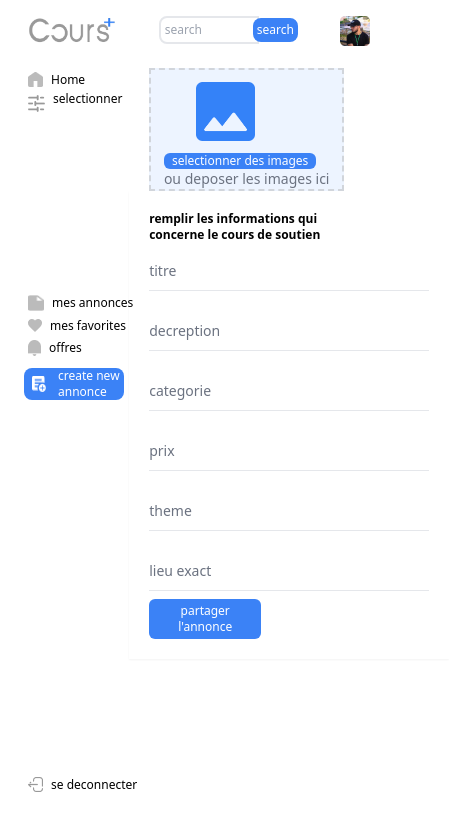
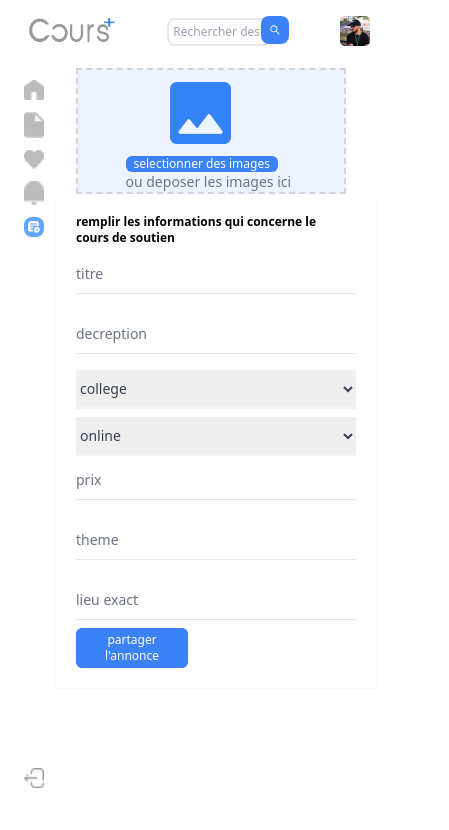
Before and after one commit to sarabentafat/projetGl, a React (Create React App) app in the folder client/: page /addannounce in a window 390 px wide. Shown: the top 830 px of the page, 449 px wide, since content can reach past the window. Built offline with nearby package versions, Linux system fonts and the light colour scheme; what react-google-maps, tw-elements would draw is missing.

Commit message:
Resolved conflicts

```diff
--- a/client/package.json
+++ b/client/package.json
@@ -10,6 +10,7 @@
     "react": "^18.2.0",
     "react-dom": "^18.2.0",
     "react-google-maps": "^9.4.5",
+    "react-icons": "^4.7.1",
     "react-router-dom": "^6.7.0",
     "react-router-hash-link": "^2.4.3",
     "react-scripts": "5.0.1",
--- a/client/src/components/Card.jsx
+++ b/client/src/components/Card.jsx
@@ -3,10 +3,9 @@ import cardPic from '../assets/cardPic.png'
 
 function Card() {
     return (
-        <div className='md:flex w-[80%] ml-10 sm:text-xs  '>
-            <img src={cardPic} alt="module pic" className='md:w-[50%] sm:w-full sm:h-[20%] md:h-[60%]'  />
-
-            <div className=' w-full p-2'>
+        <div className='md:flex  sm:ml-5  sm:text-xs sm:mr-[250px]  '>
+            <img src={cardPic} className='sm:w-[250px] w-full' alt="" />
+            <div className=' sm:w-[240px] w-full '>
                 <div className='flex justify-between'>
                     <div className='font-bold hover:border-b '>Les cours de soutien shez Aziz</div>
                     <div className='text-gray-500'>12-12-2023</div>
@@ -17,7 +16,7 @@ function Card() {
                 </div>
                 <hr className='my-2' />
                 <p class="">
-                    <a class="inline-block    focus:outline-none focus:ring-0  transition duration-150 ease-in-out" data-bs-toggle="collapse" href="#collapseExample2" role="button" aria-expanded="false" aria-controls="collapseExample">
+                    <a class="inline-block focus:outline-none focus:ring-0  transition duration-150 ease-in-out" data-bs-toggle="collapse" href="#collapseExample2" role="button" aria-expanded="false" aria-controls="collapseExample">
                         <div className='font-bold'>
 => details
                         </div>
@@ -30,7 +29,7 @@ function Card() {
                         <div className='flex'>
                             <div className='mr-4'>
                                 <div>categorie</div>
-                        <div>prix</div>
+                                <div>tarif</div>
                                 <div>module</div>
                                 <div>lieu</div>
                             </div>
@@ -70,6 +69,7 @@ function Card() {
 
 
             </div>
+
         </div>
     )
 }
--- a/client/src/components/LeftSideBar.jsx
+++ b/client/src/components/LeftSideBar.jsx
@@ -12,7 +12,8 @@ import Offre from '../pages/Offre'
 
 function LeftSideBar() {
   return (
-    <div className='w-[20%]  md:text-sm sm:text-xs'>
+    <div>
+    <div className='md:w-[20%]  md:text-sm sm:text-xs sm:hidden md:block'>
       <div className='flex sm:w-[200px] '>
         <img src={home} alt="mes favorites" className='p-1 mr-1' />
         <button><Link to="/home"> Home</Link></button>
@@ -111,7 +112,7 @@ function LeftSideBar() {
       <div className='sm:flex bg-blue-500 mt-2 text-white rounded-lg sm:block md:hidden sm:w-[100px] '>
         <img src={addFile} alt="create a new announce " className='p-2' />
         <h1 className='sm:text-xs sm:px-1 '>
-          <Link to='/addannounce'>create new annonce</Link>
+          <Link to='/addannounce'>cree une annonce </Link>
         </h1>
       </div>
       <div className=' flex bottom-12 absolute '>
@@ -123,6 +124,17 @@ function LeftSideBar() {
       {/* <Route path='/offre' component={Offre}></Route> */}
 
 
+
+    </div>
+    <div className='sm:block md:hidden sm:w-[20px]  '>
+      <Link to='/home'><img src={home} className='my-3 w-5' alt="" /></Link>
+      <Link to="/mesannonces"><img src={file} className='my-3  w-5' alt="" /></Link>
+      <Link to="/mesfavorites"><img src={love} className='my-3  w-5' alt="" /></Link>
+      <Link to="/offre"> <img src={notif} className='my-3  w-5'alt="" /></Link>
+      <Link to='/addannounce'><img src={addFile} className='my-3 bg-blue-400 p-1 rounded-lg w-6 ' alt="" /></Link>
+      <Link to='/'><img src={exit} className='my-2 flex bottom-12 absolute  w-5' alt="" /></Link>
+
+    </div>
     </div>
   )
 }
--- a/client/src/components/Nav.jsx
+++ b/client/src/components/Nav.jsx
@@ -4,6 +4,7 @@ import profilePic from '../assets/profilePic.png'
 import addFile from '../assets/addFile.png'
 import blueCircle from '../assets/blueCircle.png'
 import { Link } from 'react-router-dom'
+import {AiOutlineSearch} from 'react-icons/ai'
 
 import logo from '../assets/logo.png'
 
@@ -17,18 +18,18 @@ function Nav() {
         <div className=''>hi!Ouarda</div>
       </div>
       <div className=''>
-        <input className=' border-gray-200 border-2 rounded-lg rounded-r-none p-1 lg:w-[400px] sm:w-[100px]' type="text" placeholder='search ' />
-        <button className=' bg-blue-500 text-white p-1 rounded-lg  ml-[-6px] sm:w-[5%px] '>search</button>
+        <input className=' border-gray-200 border-2 rounded-lg rounded-r-none p-1 lg:w-[400px] sm:w-[100px]' type="text" placeholder='Rechercher des annonces' />
+        <button className=' bg-blue-500 text-white p-2 rounded-lg  ml-[-6px] sm:w-[5%px] '><AiOutlineSearch></AiOutlineSearch></button>
       </div>
 
     <div className='md:flex bg-blue-500 text-white rounded-lg sm:hidden md:block md:text-sm md:w-[20%] md:h-[40px] '>
         <img src={addFile} alt="create a new announce " className='p-2' />
-        <h1 className='lg:p-2'>
-          <Link to='/addannounce'>create new annonce</Link>
+        <h1 className='p-2'>
+          <Link to='/addannounce'>Cree une annonce</Link>
         </h1>
       </div>
       <div>
-        <img src={profilePic} alt="" />
+        <img src={profilePic} alt="userpic" />
       </div>
     </div>
   )
--- a/client/src/pages/AddAnnonce.jsx
+++ b/client/src/pages/AddAnnonce.jsx
@@ -9,16 +9,17 @@ function AddAnnonce() {
             <Nav />
             <div className='flex'>
                 <LeftSideBar />
-                <div className='md:flex w-full sm:ml-14'>
-                    <div className='bg-[var(--primary-color)]  border-2 border-gray-300 border-dashed  md:w-[50%] flex justify-center items-center sm:w-[65%]  '>
+                <div className='md:flex w-full sm:ml-8'>
+                    <div className='bg-[var(--primary-color)]  border-2 border-gray-300 border-dashed  md:w-[50%] flex justify-center items-center sm:w-[90%] '>
                         <div>
-                            <img src={image} alt=" add image " className='p-3 ml-5 sm:w-[50%] ' />
+                            <img src={image} alt=" add image " className='p-3 ml-8 sm:w-[50%] ' />
                             <button className='bg-blue-500 text-white rounded-md px-2 '>selectionner des images </button>
                             <div className='text-gray-500 text-sm '>  ou deposer les images ici</div>
                         </div>
                     </div>
                     <div className=' md:w-[50%] p-5 shadow-sm sm:w-[320px] sm:ml-[-20px] md:ml-[5px] '>
-                        <div className='font-bold mb-10 sm:mb-1 sm:w-[200px]  md:w-[300px]'>remplir les informations qui concerne le cours de soutien </div>
+                        <div className='font-bold mb-10 sm:mb-1 sm:w-[90%]  md:w-[300px]'>remplir les informations qui concerne le cours de soutien
+                        </div>
 
                         <div class="relative h-11 w-full min-w-[200px] mb-4">
                             <input
@@ -40,17 +41,39 @@ function AddAnnonce() {
                             </label>
 
                         </div>
-                        <div class="relative h-11 w-full min-w-[200px] mb-4">
-                            <input
-                                class="text-black peer h-full w-full border-b border-blue-gray-200 bg-transparent pt-4 pb-1.5 font-sans text-sm font-normal text-blue-gray-700 outline outline-0 transition-all placeholder-shown:border-blue-gray-200 focus:borde-blue-500 focus:outline-0 disabled:border-0 disabled:bg-blue-gray-50"
-                                placeholder=" "
-                            />
-                            <label class=" text-gray-500 after:content[' '] pointer-events-none absolute left-0 -top-1.5 flex h-full w-full select-none text-[11px] font-normal leading-tight text-blue-gray-500 transition-all after:absolute after:-bottom-1.5 after:block after:w-full after:scale-x-0 after:border-b-2 after:border-blue-500 after:transition-transform after:duration-300 peer-placeholder-shown:text-sm peer-placeholder-shown:leading-[4.25] peer-placeholder-shown:text-blue-gray-500 peer-focus:text-[11px] peer-focus:leading-tight peer-focus:text-blue-500 peer-focus:after:scale-x-100 peer-focus:after:border-blue-500 peer-disabled:text-transparent peer-disabled:peer-placeholder-shown:text-blue-gray-500">
-                                categorie
+                        <label  className='text-gray-500 text-[14px] focus:outline-none  '>
+                                <select name="annonce" className='
+            text-gray-400
+          w-full
+    cursor-pointer
+      text-gray-700
+      border-b-2 border-gray-100
+      py-2
+      transition
+      ease-in-out
+      focus:text-gray-700 focus:bg-white focus:border-blue-600 focus:outline-none mb-2' id="">
+                                    <option value="">college </option>
+                                    <option value="">lycee </option>
+                                    <option value="">primaire</option>
+                                </select>
+
                             </label>
-
-                        </div>
-                        <div class="relative h-11 w-full min-w-[200px] mb-4">
+                            <label  className='text-gray-500 text-[14px] focus:outline-none  '>
+                                <select name="annonce" className='
+            text-gray-400
+          w-full
+    cursor-pointer
+      text-gray-700
+      border-b-2 border-gray-100
+      py-2
+      transition
+      ease-in-out
+      focus:text-gray-700 focus:bg-white focus:border-blue-600 focus:outline-none ' id="">
+                                    <option value="">online </option>
+                                    <option value="">offline </option>
+                                </select>
+                            </label>
+                        <div class="relative h-11 w-full min-w-[200px] mb-4 ">
                             <input
                                 class="text-black peer h-full w-full border-b border-blue-gray-200 bg-transparent pt-4 pb-1.5 font-sans text-sm font-normal text-blue-gray-700 outline outline-0 transition-all placeholder-shown:border-blue-gray-200 focus:borde-blue-500 focus:outline-0 disabled:border-0 disabled:bg-blue-gray-50"
                                 placeholder=" "
--- a/client/src/pages/Favorites.jsx
+++ b/client/src/pages/Favorites.jsx
@@ -6,26 +6,14 @@ import love from '../assets/love.png'
 
 function Favorites() {
   return (
-    <div  className='p-4 mx-10 sm:mx-1  md:text-sm sm:text-xs  sm:ml-2 '>
+    <div  className='p-4 mx-10 sm:mx-1  md:text-sm  '>
         <Nav/>
         <div className='flex justify-between '>
             <LeftSideBar/>
            <div>
-                <div className='flex'>
-                <div className='font-bold mb-5 md:text-sm sm:ml-[15%]'>mes annonces prefevres</div>
-                <img src={love} className='w-5 h-5 mx-2' />
-                </div>
-
                   <Card/>
-
-
             </div>
-
-
-
         </div>
-
-
     </div>
   )
 }
--- a/client/src/pages/Landing.jsx
+++ b/client/src/pages/Landing.jsx
@@ -11,35 +11,32 @@ import logo from '../assets/logo.png'
 // `;
 function Landing() {
   return (
-    <div className='p-4 mx-10  '>
+    <div className='p-4 mx-10 sm:text-xs  sm:mx-1 '>
       <div className='flex justify-between'>
-       <img src={logo} alt="" className='w-15 h-10' />
-        <div className=''>
-          <button className='border-2 border-blue-500 rounded-md font-thin p-1 flex bg-blue-500 text-white  '>
+       <img src={logo} alt="logo" className='w-15 h-8' />
+        <div className='sm:w-[40%] md:w-[200px] '>
+          <button className='border-2 border-blue-500 rounded-md  font-thin p-1 flex bg-blue-500 text-white  '>
             <img src={googleIcon2 } alt="" className='w-5 m-1 mr-2
               ' />
-            sign in with google </button>
+            S'inscrire avec google</button>
         </div>
       </div>
 
       <Link to="/offre">
         {" "}
-        go to profile
+        go
       </Link>
 
       <div className='md:flex mt-20'>
         <div>
-          <h1 className='font-bold flex'><img src={ellipse} alt="" className='w-3 h-3 mt-1 mr-2' />
-            In our web app you will:</h1>
-          <div className='font-bold text-2xl py-5'>Post your annoncements
-            of student help to find
-            more and more choices</div>
+
+          <div className='font-bold text-2xl py-5'>Déposer votre annonces de soutien scolaires sur le site</div>
           <p>hna rah tkun libre bach tposte les announce ta3ek f
             domaine ta3 les cours w soutien scholaire</p>
           <button className='border-2 border-blue-500 rounded-md font-thin p-1 flex mt-10'>
             <img src={googleIcon} alt="" className='w-5 mr-2
               ' />
-            sign in with google </button>
+            Se connecter avec google </button>
         </div>
         <div className='flex justify-center mr-[100px] pt-5 sm:w-[75%] '>
 
--- a/client/src/pages/Offre.jsx
+++ b/client/src/pages/Offre.jsx
@@ -9,9 +9,9 @@ function Offre() {
             <Nav />
             <div className='flex '>
                 <LeftSideBar/>
-                <div className='md:flex  md:w-full  md:h-[630px] sm:h-[300px] '>
+                <div className='md:flex  md:w-full  md:h-[630px] sm:h-[300px]  pl-2 '>
                     <div className=' md:p-2 md:w-[50%]'>
-                        <div className='flex  hover:bg-[var(--primary-color)] cursor-pointer rounded-sm sm:ml-[55px] '>
+                        <div className='flex hover:bg-[var(--primary-color)] cursor-pointer rounded-sm  '>
                             <img src={profilePic} alt="" className='w-8 h-8 mt-2 ml-1' />
                             <div className='ml-2'>
                                 <h1>   ouarda a demanader un offre </h1>
@@ -19,7 +19,7 @@ function Offre() {
                             </div>
                         </div>
                     </div>
-                    <div className=' md:h-full md:w-[50%] sm:pl-[60px] mt-2 '>
+                    <div className=' md:h-full md:w-[50%] pl-4 mt-2 '>
                         <div className='flex justify-center items-center h-[50%] mb-1 sm:mb-3 bg-[var(--primary-color)] shadow-md rounded-sm shadow-slate-300 sm:p-3'>
                             <div>
                                 <div className='font-bold mb-3'>information sur lannonce</div>
```
Also changed, not shown: 1 other file (tests, documents, lock files or other folders). Lines whose indentation alone changed are shown as unchanged.
